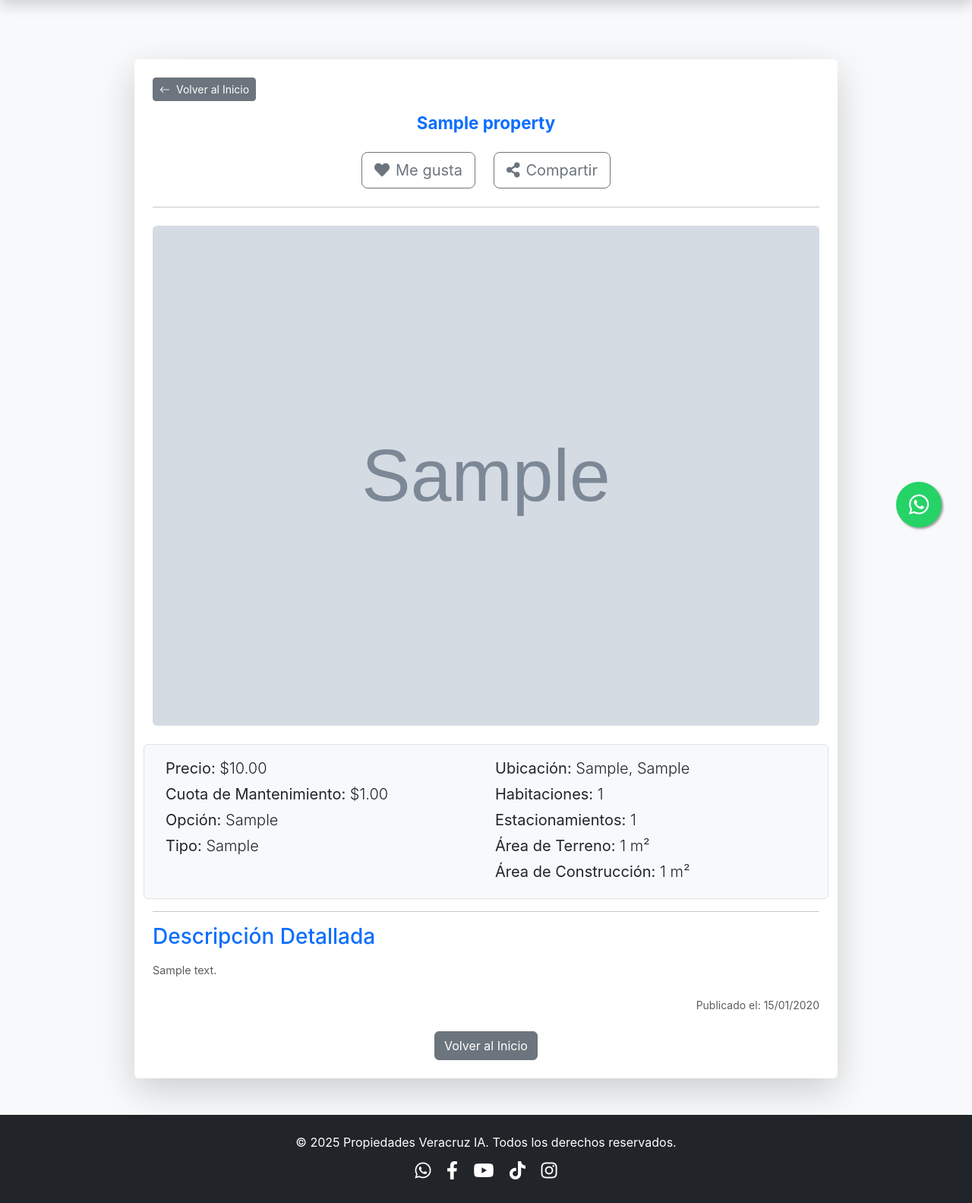
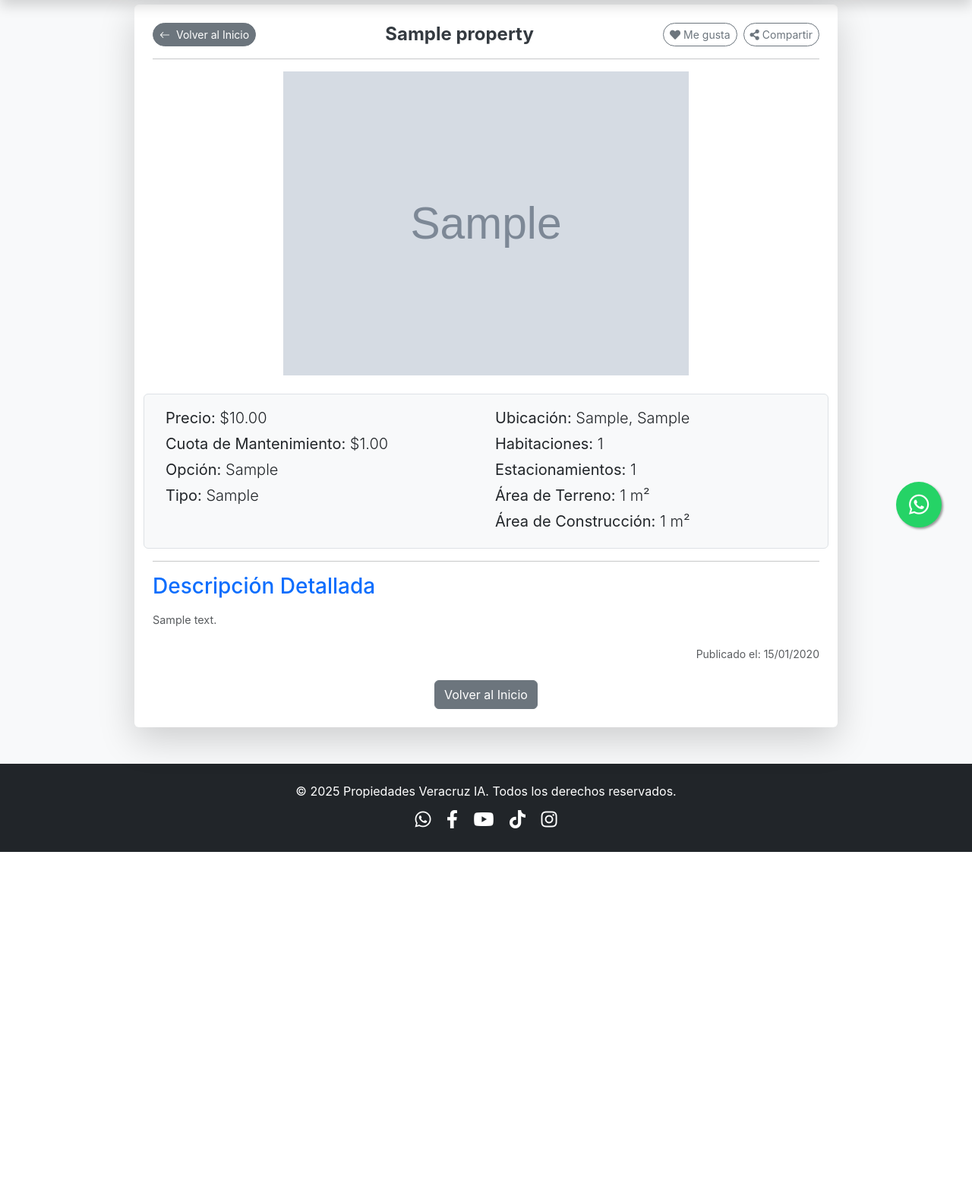
Before and after one commit to Piolita/propiedades-veracruz-ia, a Flask app: page /property/1 in a window 1280 px wide. Shown: the part 66-1649 px from the top of the page at 76% size. After the commit the page ends 1187 px from the top, so only its background shows below. Run offline with Flask 3, Linux system fonts and the light colour scheme; tables that the repository leaves empty hold one stand-in row (values such as "Sample post"); grey boxes marked "Sample" are stand-in pictures.

Commit message:
estilos property detail carrusel y botonoes superiores

```diff
--- a/static/style.css
+++ b/static/style.css
@@ -106,7 +106,6 @@ html, body {
 .container h2.text-primary {
     font-size: 1.5rem; /* CAMBIO: Tamaño de letra más pequeño */
     color: #343a40 !important; /* CAMBIO: Color negro (tu color de texto por defecto) */
-    text-align: left !important; /* CAMBIO: Alineado a la izquierda */
 }
 
 
@@ -438,3 +437,42 @@ footer {
         max-width: 90%; /* Se adapta a un 90% del ancho de la pantalla en móviles */
     }
 }
+
+/* Estilos para Carrusel de Imágenes en Detalle de Propiedad */
+.property-carousel-img {
+    max-height: 400px; /* CAMBIO: Altura máxima para las imágenes del carrusel */
+    object-fit: contain; /* CAMBIO: Asegura que la imagen completa sea visible, manteniendo su relación de aspecto */
+    width: 100%; /* Asegura que ocupe todo el ancho disponible */
+}
+
+/* Mejorar visibilidad de botones del carrusel */
+.carousel-control-prev-icon,
+.carousel-control-next-icon {
+    background-color: rgba(0, 0, 0, 0.5); /* Fondo semitransparente para los iconos */
+    padding: 1.2rem; /* Aumenta el área del icono para que sea más fácil de ver/clicar */
+    border-radius: 0.5rem; /* Bordes redondeados */
+}
+
+.carousel-control-prev,
+.carousel-control-next {
+    width: auto; /* Ajusta el ancho del botón al tamaño del icono */
+    opacity: 0.8; /* Ligeramente transparente cuando no se pasa el ratón */
+    transition: opacity 0.3s ease;
+}
+
+.carousel-control-prev:hover,
+.carousel-control-next:hover {
+    opacity: 1; /* Completamente opaco al pasar el ratón */
+}
+
+/* Ajustes responsivos para el carrusel */
+@media (max-width: 768px) {
+    .property-carousel-img {
+        max-height: 300px; /* CAMBIO: Menor altura en móviles */
+        object-fit: contain;
+    }
+    .carousel-control-prev-icon,
+    .carousel-control-next-icon {
+        padding: 1rem; /* Menor padding en móviles */
+    }
+}
--- a/templates/property_detail.html
+++ b/templates/property_detail.html
@@ -5,32 +5,37 @@
 {% block title %}Detalle de Propiedad{% endblock %}
 
 {% block content %}
-<div class="container my-5 pt-5"> {# Añadido pt-5 para compensar navbar fija #}
+<div class="container my-4 "> {# Añadido pt-5 para compensar navbar fija #}
     <div class="row justify-content-center">
         <div class="col-lg-10 col-md-12">
             <div class="card shadow-lg border-0 rounded-lg">
                 <div class="card-body p-4">
-                    {# Botón Volver al Inicio en la parte superior #}
-                    <div class="text-start mb-3">
-                        <a href="{{ url_for('main.home') }}" class="btn btn-secondary btn-sm">
+                    {# INICIO DE CAMBIO: Cabecera Compacta y Centrada con Row/Col #}
+                    <div class="row align-items-center mb-3 g-2"> {# g-2 para espaciado entre columnas #}
+                        {# Columna para el Botón Volver al Inicio #}
+                        <div class="col-auto"> {# col-auto toma el ancho necesario para el contenido #}
+                            <a href="{{ url_for('main.home') }}" class="btn btn-secondary btn-sm rounded-pill">
                                 <i class="bi bi-arrow-left me-1"></i> Volver al Inicio
                             </a>
                         </div>
 
-                    <h1 class="card-title text-center text-primary mb-4 display-4 fw-bold">{{ property.titulo }}</h1>
+                        {# Columna para el Título de la Propiedad (Centrado) #}
+                        <div class="col text-center"> {# col toma el espacio restante y text-center centra el H2 #}
+                            <h2 class="card-title text-primary display-6 fw-bold mb-0">{{ property.titulo }}</h2>
+                        </div>
 
-                    <div id="propertyTitleForWhatsApp" style="display:none;">{{ property.titulo }}</div>
-
-                    {# Nuevo menú de "Me gusta" y "Compartir" #}
-                    <div class="d-flex justify-content-center gap-4 mb-4">
-                        <button type="button" class="btn btn-outline-secondary btn-lg d-flex align-items-center gap-2">
+                        {# Columna para los Botones Me gusta/Compartir (Alineados a la derecha) #}
+                        <div class="col-auto d-flex gap-2 justify-content-end"> {# col-auto para shrink-wrap, d-flex gap-2 para los botones, justify-content-end para alinearlos a la derecha #}
+                            <button type="button" class="btn btn-outline-secondary btn-sm rounded-pill d-flex align-items-center gap-1">
                                 <i class="fas fa-heart"></i> Me gusta
                             </button>
-                        <button type="button" class="btn btn-outline-secondary btn-lg d-flex align-items-center gap-2">
+                            <button type="button" class="btn btn-outline-secondary btn-sm rounded-pill d-flex align-items-center gap-1">
                                 <i class="fas fa-share-alt"></i> Compartir
                             </button>
                         </div>
-                    <hr class="mb-4"> {# Separador #}
+                    </div>
+                    <hr class="my-3"> {# Separador: Margen vertical reducido #}
+                    {# FIN DE CAMBIO: Cabecera Compacta y Centrada #}
 
                     {# Carrusel de imágenes (si hay imágenes) #}
                     {% if property.images %}
@@ -110,7 +115,6 @@
                             <button type="button" class="btn btn-danger" data-bs-toggle="modal" data-bs-target="#deleteConfirmationModal" data-property-id="{{ property.id }}">
                                 Eliminar Propiedad
                             </button>
-                            {# ELIMINADA LA ETIQUETA FORMULARIO REDUNDANTE AQUÍ #}
                         </div>
                     {% endif %}
 
@@ -146,6 +150,5 @@
     </div>
 </div>
 
-{# ELIMINADO EL SCRIPT DUPLICADO QUE ESTABA AQUÍ ABAJO, AHORA search_modals.js SE ENCARGA #}
 
 {% endblock content %}
```
Also changed, not shown: templates/home.html (+24 -21 lines). Lines whose indentation alone changed are shown as unchanged.
